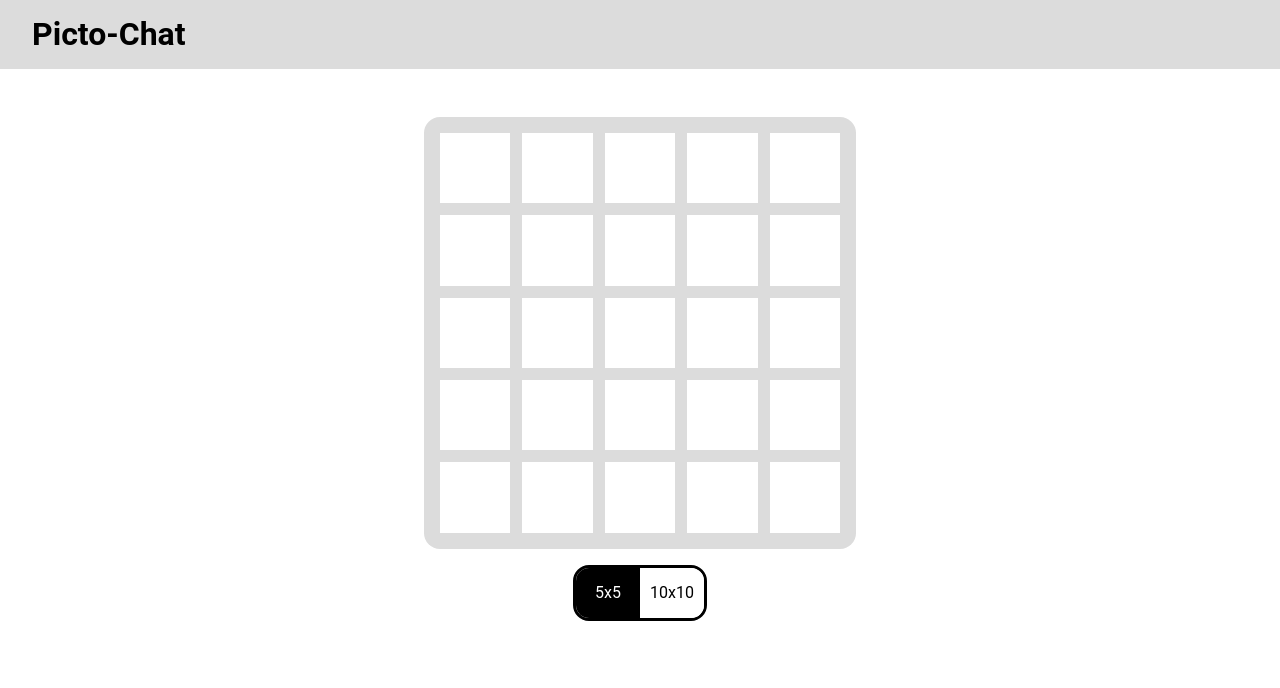
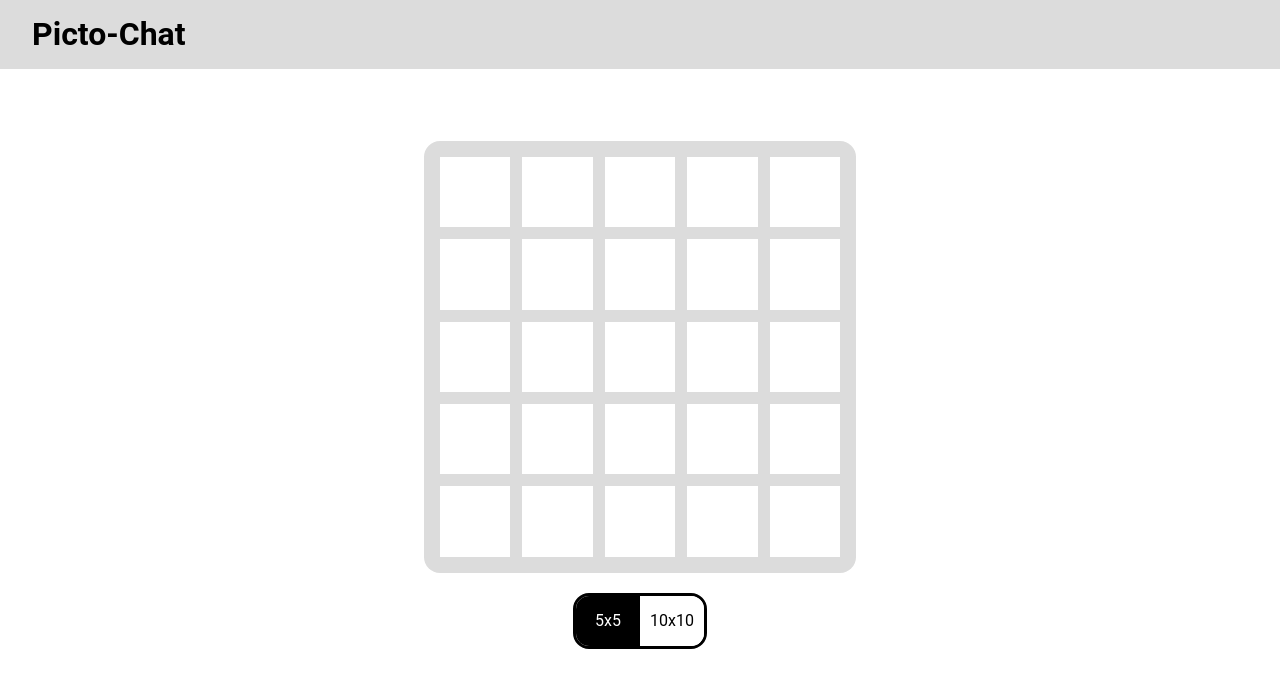
Before and after one commit to ilknarf/pico-lite, a React (Create React App) app: page / in a window 1280 px wide. Shown: the top 688 px of the page. Built offline with nearby package versions, Linux system fonts and the light colour scheme.

Commit message:
layout stuff

```diff
--- a/src/components/nonogram-board.tsx
+++ b/src/components/nonogram-board.tsx
@@ -24,13 +24,14 @@ interface BoardProps {
 
 const Board = styled.div<BoardProps>`
   display: grid;
-  width: 25rem;
-  height: 25rem;
+  width: ${(props) => Math.min(props.sideLength * 10, 60)}vh;
+  height: ${(props) => Math.min(props.sideLength * 10, 60)}vh;
   gap: ${(props) => 15 / props.sideLength}%;
   grid-template-columns: repeat(${(props) => props.sideLength}, 1fr);
   background-color: ${(props) => props.theme.tertiary};
   padding: 1rem;
-  margin: 1rem;
+  margin-top: 5vh;
+  margin-bottom: 2.5vh;
   border-radius: 1rem;
 `;
 
```
